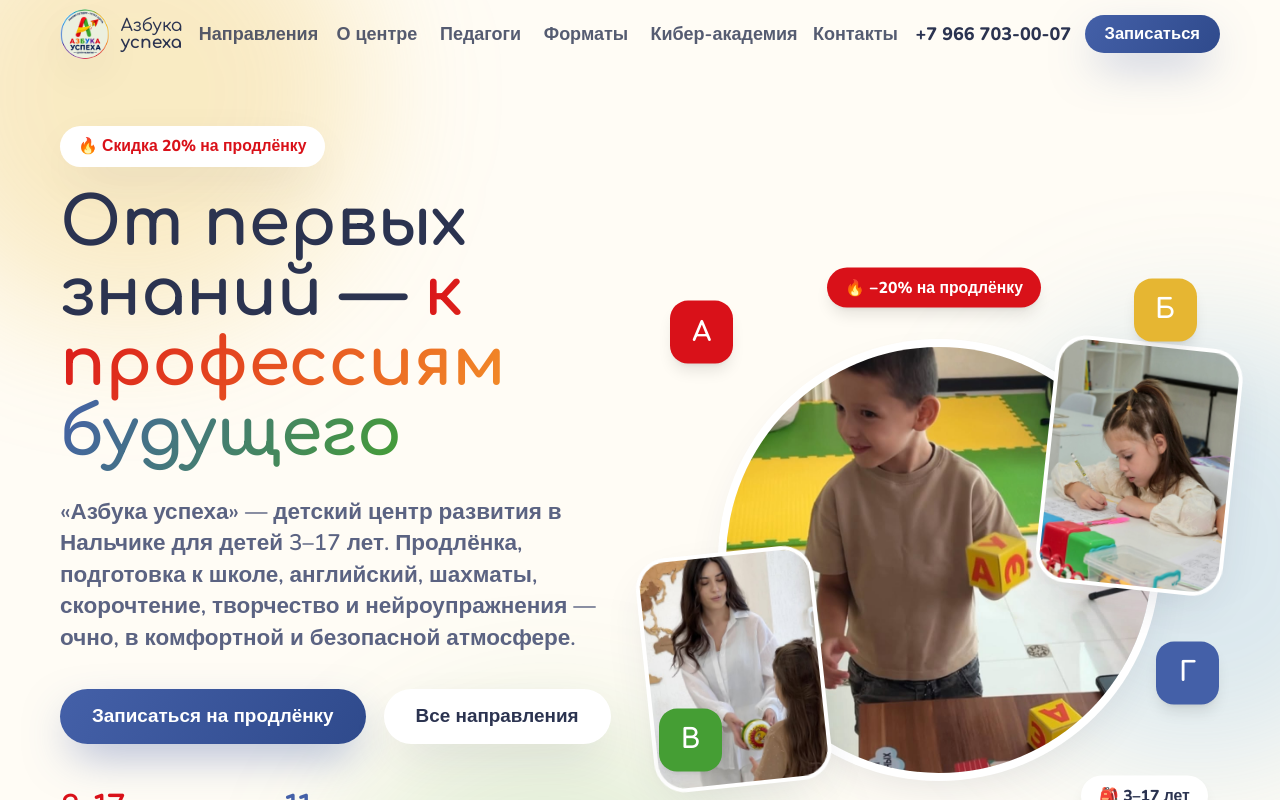
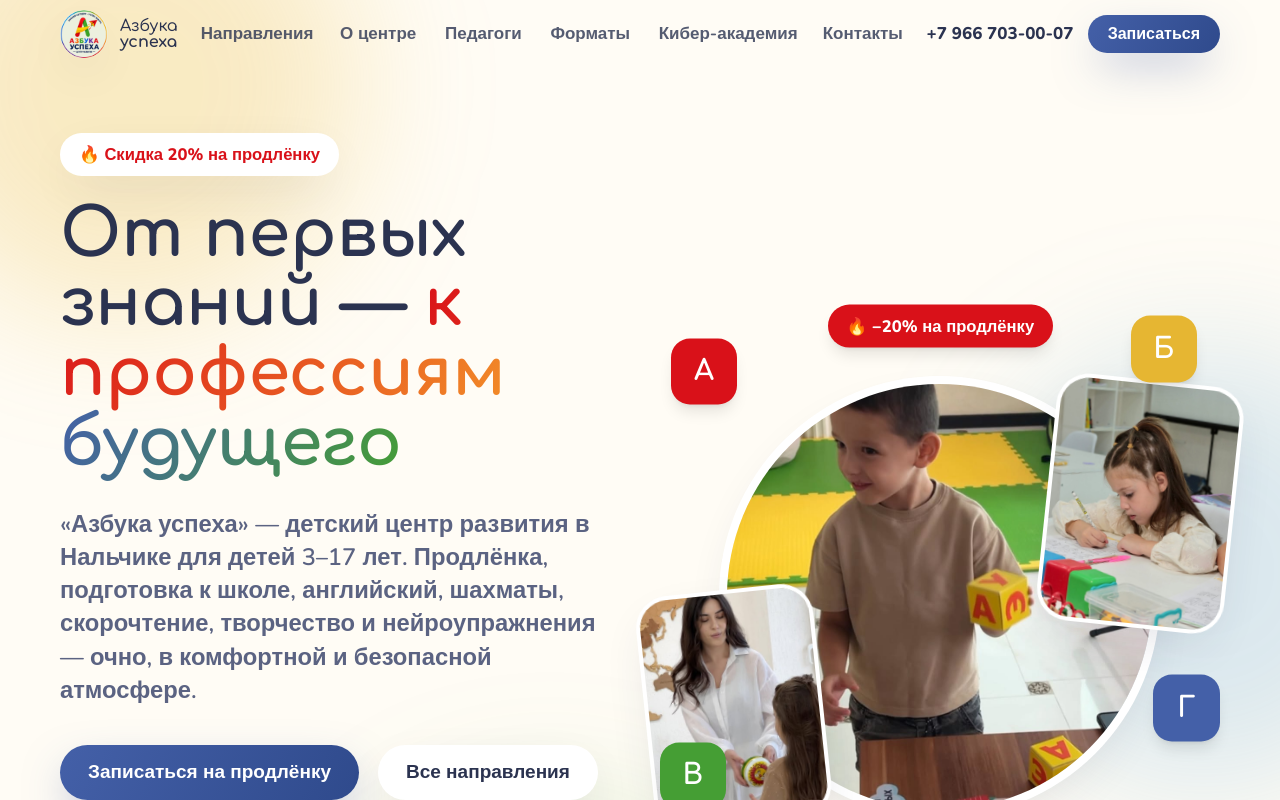
Before and after one commit to ZhilovAstemir/azbuka-uspeha-landing, a Next.js app: page / in a window 1280 px wide. Shown: the top 800 px of the page. Built offline with nearby package versions, Linux system fonts and the light colour scheme.

Commit message:
Крупнее шрифт по всему сайту (база 18px / 19px на десктопе), шапка зафиксирована в px и не меняется

```diff
--- a/src/app/globals.css
+++ b/src/app/globals.css
@@ -37,13 +37,13 @@
 html {
   /* Базовый размер чуть крупнее стандартных 16px: все размеры на сайте в rem,
      поэтому текст, заголовки и отступы масштабируются согласованно. */
-  font-size: 17px;
+  font-size: 18px;
   scroll-behavior: smooth;
   scroll-padding-top: 84px;
   -webkit-text-size-adjust: 100%;
 }
 @media (min-width: 1024px) {
-  html { font-size: 18px; }
+  html { font-size: 19px; }
 }
 body {
   background: var(--color-cream);
@@ -146,7 +146,7 @@
     font-size: 1rem;
   }
   @media (min-width: 640px) {
-    .btn-lg { padding: 18px 32px; font-size: 1.05rem; }
+    .btn-lg { padding: 18px 28px; font-size: 1rem; }
   }
   .btn-sm {
     padding: 11px 20px;
@@ -157,6 +157,11 @@
   }
   .btn svg {
     flex-shrink: 0;
+  }
+  /* Шапка не зависит от базового размера шрифта — все размеры в px */
+  header .btn {
+    font-size: 16px;
+    padding: 11px 20px;
   }
 
   .card {
--- a/src/components/Header.tsx
+++ b/src/components/Header.tsx
@@ -50,7 +50,7 @@
                 href={l.href}
                 target={"external" in l && l.external ? "_blank" : undefined}
                 rel={"external" in l && l.external ? "noopener noreferrer" : undefined}
-                className="font-bold text-[15px] xl:text-base whitespace-nowrap text-ink/80 hover:text-brand transition-colors"
+                className="font-bold text-[15px] xl:text-[17px] whitespace-nowrap text-ink/80 hover:text-brand transition-colors"
               >
                 {l.label}
               </a>
@@ -58,7 +58,7 @@
           </nav>
 
           <div className="flex items-center gap-2 sm:gap-3 shrink-0">
-            <a href={`tel:${site.phoneHref}`} className="hidden md:inline lg:hidden xl:inline font-extrabold text-ink hover:text-brand transition-colors whitespace-nowrap">
+            <a href={`tel:${site.phoneHref}`} className="hidden md:inline lg:hidden xl:inline text-[17px] font-extrabold text-ink hover:text-brand transition-colors whitespace-nowrap">
               {site.phone}
             </a>
             <a href="/#contacts" className="btn btn-primary btn-sm hidden sm:inline-flex">
@@ -66,7 +66,7 @@
             </a>
 
             <button
-              className="lg:hidden relative w-10 h-10 sm:w-11 sm:h-11 rounded-full bg-white shadow-[var(--shadow-soft)] grid place-items-center shrink-0"
+              className="lg:hidden relative w-[42px] h-[42px] sm:w-[46px] sm:h-[46px] rounded-full bg-white shadow-[var(--shadow-soft)] grid place-items-center shrink-0"
               aria-label={open ? "Закрыть меню" : "Открыть меню"}
               aria-expanded={open}
               aria-controls="mobile-menu"
--- a/src/components/Logo.tsx
+++ b/src/components/Logo.tsx
@@ -8,11 +8,11 @@
         alt="Логотип «Азбука успеха»"
         width={96}
         height={96}
-        className="rounded-full shadow-[var(--shadow-soft)] bg-white w-9 h-9 sm:w-11 sm:h-11 shrink-0 object-cover"
+        className="rounded-full shadow-[var(--shadow-soft)] bg-white w-[38px] h-[38px] sm:w-[48px] sm:h-[48px] shrink-0 object-cover"
         priority
       />
       <span
-        className={`font-display font-medium leading-none text-[0.85rem] sm:text-[0.95rem] whitespace-nowrap ${footer ? "text-white" : "text-ink"}`}
+        className={`font-display font-medium leading-none text-[14px] sm:text-[16px] whitespace-nowrap ${footer ? "text-white" : "text-ink"}`}
       >
         Азбука
         <br />
```
